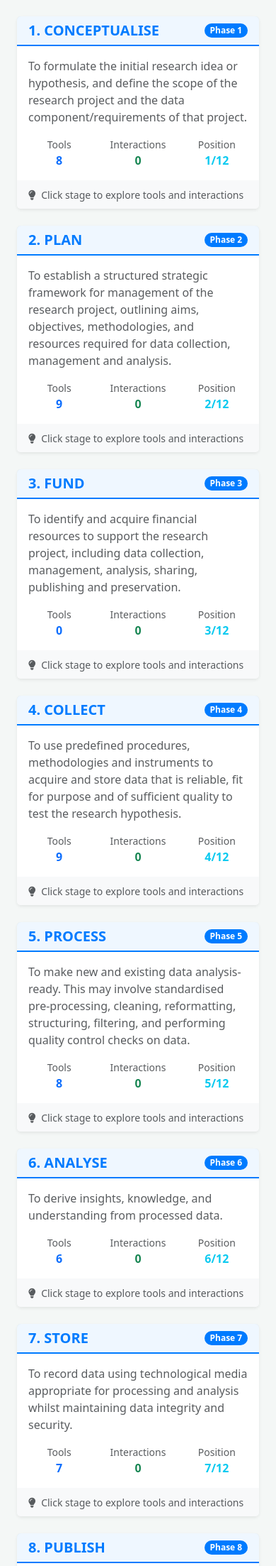
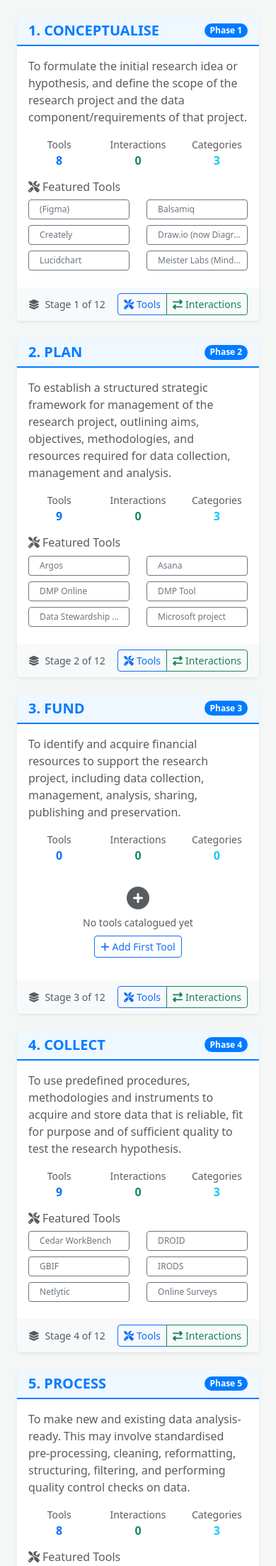
Before and after one commit to adammoore/maldreth-infrastructure-interactions, a Flask app: page /rdl in a window 390 px wide. Shown: the part 993-3199 px from the top of the page at 71% size. Run offline with Flask 3, Linux system fonts and the light colour scheme.

Commit message:
feat: Transform RDL to dynamic tool-based interface and fix Heroku CI
🔄 Dynamic Research Data Lifecycle:
• RDL overview now shows actual tools from database instead of static content
• Each lifecycle stage displays up to 6 featured tools with direct links
• Tool buttons show open source status and auto-created indicators
• Added category counts and enhanced statistics per stage
• Interactive stage cards with tool/interaction navigation buttons

🔗 Enhanced Tool Linking:
• All tool references now link to individual tool detail pages
• Index page tools are clickable with visual indicators
• Recent interactions show clickable tool names
• "View more tools" links filter by stage/category
• Consistent tool display with icons and badges across all pages

🛠️ Heroku CI/CD Fix:
• Replaced problematic git-based deployment with Heroku API approach
• Uses GitHub archive URLs for reliable source deployment
• Eliminates git repository configuration issues
• Resolves "heroku does not appear to be a git repository" errors

🎯 User Experience Improvements:
• Tools show visual indicators: 🔧 (regular), 🌿 (open source), 🤖 (auto-created)
• Enhanced navigation between related tools and interactions
• Dynamic content reflects actual database state
• Responsive design maintained across all enhancements

📊 Technical Features:
• Efficient queries limiting tool display (5-10 per section)
• Enhanced stage statistics with category counts
• Smart filtering and "view more" functionality
• Maintains performance with large tool catalogs

This transforms PRISM from static pages to a truly dynamic,
tool-driven research data lifecycle platform with reliable CI/CD.

🤖 Generated with [Claude Code](https://claude.ai/code)

Co-Authored-By: Claude <noreply@anthropic.com>

```diff
--- a/streamlined_app.py
+++ b/streamlined_app.py
@@ -610,23 +610,35 @@ def information_structures():
 
 @app.route('/rdl')
 def rdl_overview():
-    """Display the MaLDReTH Research Data Lifecycle overview and information."""
+    """Display the MaLDReTH Research Data Lifecycle overview with actual tools."""
     try:
         stages = MaldrethStage.query.order_by(MaldrethStage.position).all()
-        # Get interaction statistics per stage
-        stage_stats = {}
+
+        # Get comprehensive stage data with tools
+        stage_data = {}
         for stage in stages:
+            # Get tools for this stage
+            tools = ExemplarTool.query.filter_by(stage_id=stage.id, is_active=True).order_by(ExemplarTool.name).limit(10).all()
+
             # Count interactions where either source or target tool belongs to this stage
             source_count = ToolInteraction.query.join(ExemplarTool, ToolInteraction.source_tool_id == ExemplarTool.id).filter(ExemplarTool.stage_id == stage.id).count()
             target_count = ToolInteraction.query.join(ExemplarTool, ToolInteraction.target_tool_id == ExemplarTool.id).filter(ExemplarTool.stage_id == stage.id).count()
-            stage_stats[stage.id] = {
+
+            # Get tool categories for this stage
+            categories = ToolCategory.query.filter_by(stage_id=stage.id).all()
+
+            stage_data[stage.id] = {
                 'source_interactions': source_count,
                 'target_interactions': target_count,
                 'total_interactions': source_count + target_count,
-                'tool_count': ExemplarTool.query.filter_by(stage_id=stage.id).count()
+                'tool_count': ExemplarTool.query.filter_by(stage_id=stage.id, is_active=True).count(),
+                'category_count': len(categories),
+                'tools': tools,
+                'categories': categories,
+                'has_more_tools': ExemplarTool.query.filter_by(stage_id=stage.id, is_active=True).count() > 10
             }
 
-        return render_template('rdl_overview.html', stages=stages, stage_stats=stage_stats)
+        return render_template('rdl_overview.html', stages=stages, stage_stats=stage_data)
     except Exception as e:
         logger.error(f"Error viewing RDL overview: {e}")
         return render_template('error.html', error=str(e)), 500
--- a/templates/rdl_overview.html
+++ b/templates/rdl_overview.html
@@ -77,7 +77,7 @@
 
                             <!-- Stage Statistics -->
                             {% if stage.id in stage_stats %}
-                            <div class="row text-center mt-3">
+                            <div class="row text-center mt-3 mb-3">
                                 <div class="col-4">
                                     <small class="text-muted d-block">Tools</small>
                                     <strong class="text-primary">{{ stage_stats[stage.id].tool_count }}</strong>
@@ -87,17 +87,73 @@
                                     <strong class="text-success">{{ stage_stats[stage.id].total_interactions }}</strong>
                                 </div>
                                 <div class="col-4">
-                                    <small class="text-muted d-block">Position</small>
-                                    <strong class="text-info">{{ stage.position + 1 }}/12</strong>
+                                    <small class="text-muted d-block">Categories</small>
+                                    <strong class="text-info">{{ stage_stats[stage.id].category_count }}</strong>
                                 </div>
                             </div>
+
+                            <!-- Featured Tools -->
+                            {% if stage_stats[stage.id].tools %}
+                            <div class="mt-3">
+                                <h6 class="text-muted mb-2">
+                                    <i class="fas fa-tools me-1"></i>Featured Tools
+                                </h6>
+                                <div class="row">
+                                    {% for tool in stage_stats[stage.id].tools[:6] %}
+                                    <div class="col-6 mb-2">
+                                        <a href="{{ url_for('tool_detail', tool_id=tool.id) }}"
+                                           class="btn btn-outline-secondary btn-sm w-100 text-start"
+                                           style="font-size: 0.75rem; white-space: nowrap; overflow: hidden; text-overflow: ellipsis;">
+                                            {% if tool.is_open_source %}
+                                                <i class="fas fa-code-branch text-success me-1"></i>
+                                            {% else %}
+                                                <i class="fas fa-tool text-muted me-1"></i>
+                                            {% endif %}
+                                            {{ tool.name }}
+                                            {% if tool.auto_created %}
+                                                <i class="fas fa-robot text-info ms-1" title="Auto-created"></i>
+                                            {% endif %}
+                                        </a>
+                                    </div>
+                                    {% endfor %}
+                                </div>
+                                {% if stage_stats[stage.id].has_more_tools %}
+                                <div class="text-center mt-2">
+                                    <a href="{{ url_for('view_tools') }}?stage={{ stage.id }}"
+                                       class="btn btn-link btn-sm text-decoration-none">
+                                        <i class="fas fa-plus me-1"></i>View all {{ stage_stats[stage.id].tool_count }} tools
+                                    </a>
+                                </div>
+                                {% endif %}
+                            </div>
+                            {% else %}
+                            <div class="text-center mt-3 py-3">
+                                <i class="fas fa-plus-circle text-muted mb-2" style="font-size: 2rem;"></i>
+                                <p class="text-muted small mb-2">No tools catalogued yet</p>
+                                <a href="{{ url_for('add_tool') }}" class="btn btn-outline-primary btn-sm">
+                                    <i class="fas fa-plus me-1"></i>Add First Tool
+                                </a>
+                            </div>
+                            {% endif %}
                             {% endif %}
                         </div>
                         <div class="card-footer bg-light border-0">
-                            <small class="text-muted">
-                                <i class="fas fa-lightbulb me-1"></i>
-                                Click stage to explore tools and interactions
-                            </small>
+                            <div class="d-flex justify-content-between align-items-center">
+                                <small class="text-muted">
+                                    <i class="fas fa-layer-group me-1"></i>
+                                    Stage {{ stage.position + 1 }} of 12
+                                </small>
+                                <div class="btn-group btn-group-sm" role="group">
+                                    <a href="{{ url_for('view_tools') }}?stage={{ stage.id }}"
+                                       class="btn btn-outline-primary btn-sm">
+                                        <i class="fas fa-tools me-1"></i>Tools
+                                    </a>
+                                    <a href="{{ url_for('view_interactions') }}?search={{ stage.name }}"
+                                       class="btn btn-outline-success btn-sm">
+                                        <i class="fas fa-exchange-alt me-1"></i>Interactions
+                                    </a>
+                                </div>
+                            </div>
                         </div>
                     </div>
                 </div>
```
Also changed, not shown: templates/streamlined_index.html (+30 -4 lines), .github/workflows/ci.yml.
